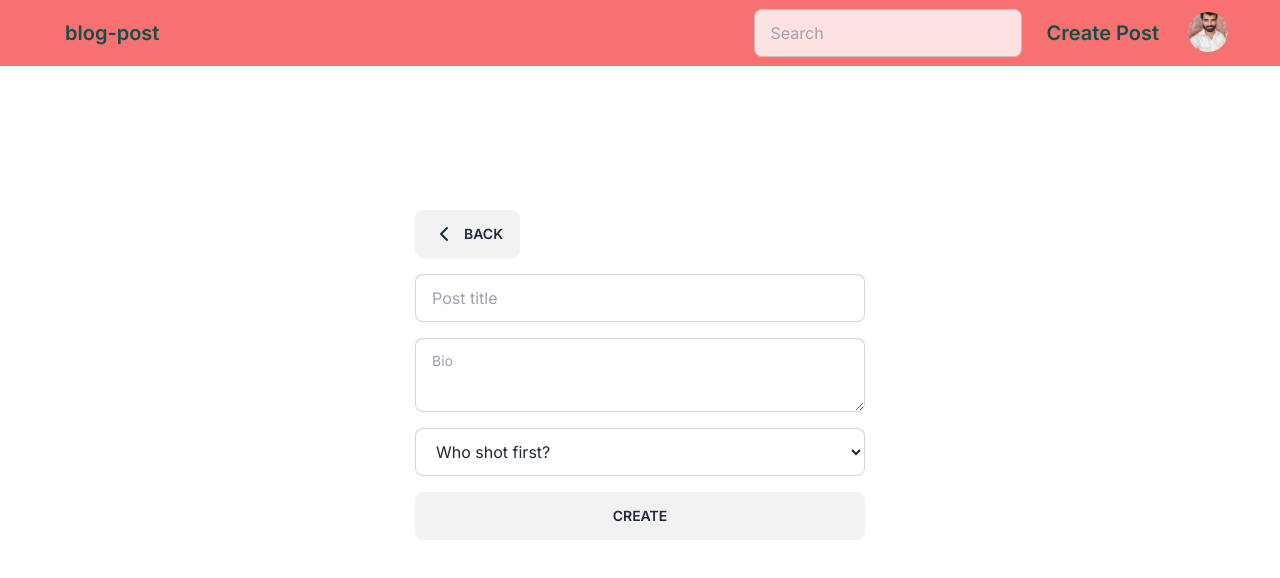
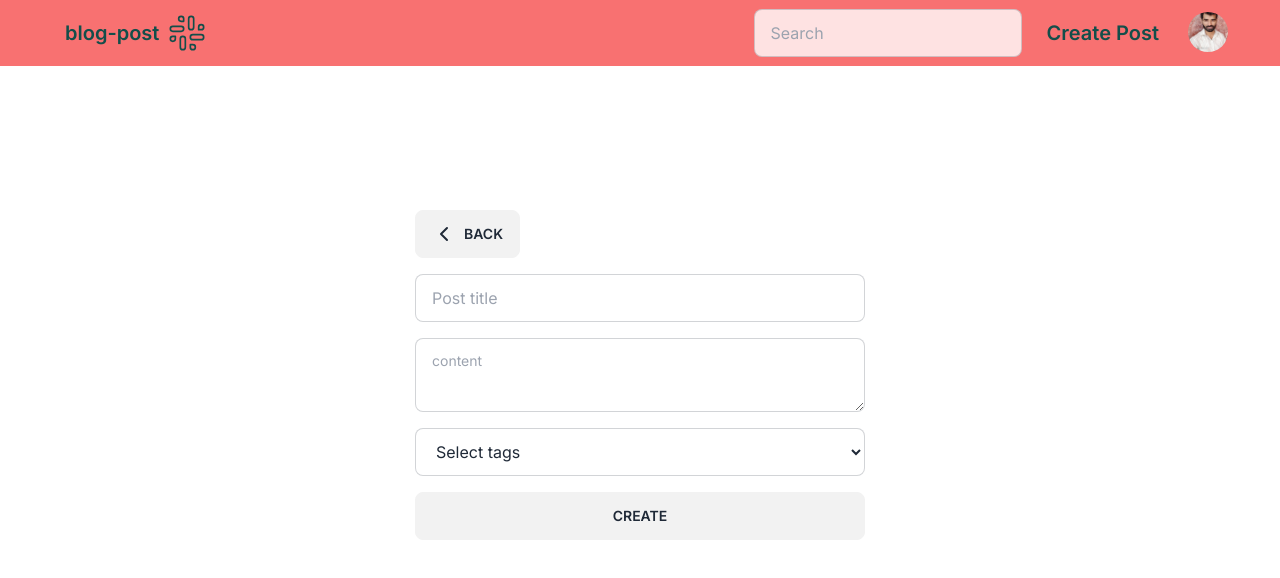
Before and after one commit to syedalirazazaidi/next-stack-projects, a Next.js app in the folder blogpost/: page /createblog in a window 1280 px wide. Shown: the top 578 px of the page. Built offline with nearby package versions, Linux system fonts and the light colour scheme.

Commit message:
details blog page

```diff
--- /dev/null
+++ b/blogpost/src/app/(route)/blog/[id]/page.tsx
@@ -0,0 +1,14 @@
+import React from "react";
+import ButtonAction from "@/components/buttonaction";
+
+export default function BlogDetails() {
+  return (
+    <>
+      <div className="container">
+        <h2>post One</h2>
+        <ButtonAction />
+        <p className="text-slate-700">Post one content</p>
+      </div>
+    </>
+  );
+}
--- a/blogpost/src/app/(route)/createblog/page.tsx
+++ b/blogpost/src/app/(route)/createblog/page.tsx
@@ -35,16 +35,21 @@ export default function CreateBlog() {
 
         <textarea
           className="textarea textarea-bordered w-full max-w-lg"
-          placeholder="Bio"
-          {...register("post", { required: true })}
+          placeholder="content"
+          {...register("content", { required: true })}
         ></textarea>
 
-        <select className="input input-bordered w-full max-w-lg">
-          <option disabled selected>
-            Who shot first?
+        <select
+          className="input select-bordered w-full max-w-lg"
+          {...register("tag", { required: true })}
+          defaultValue=""
+        >
+          <option disabled value="">
+            Select tags
           </option>
-          <option>Han Solo</option>
-          <option>Greedo</option>
+          <option>Javascript</option>
+          <option>PHP</option>
+          <option>Python</option>
         </select>
         <button type="submit" className="btn">
           Create
--- /dev/null
+++ b/blogpost/src/components/buttonaction.tsx
@@ -0,0 +1,21 @@
+import { Pencil, Trash } from "lucide-react";
+import Link from "next/link";
+import React from "react";
+
+export default function ButtonAction() {
+  return (
+    <div className="flex gap-4">
+      <Link
+        className="bg-green-900 btn text-yellow-50 hover:bg-green-800 rounded-lg"
+        href="/edit/id"
+      >
+        Edit
+        <Pencil />
+      </Link>
+      <button className="btn btn-error">
+        Delete
+        <Trash />
+      </button>
+    </div>
+  );
+}
--- a/blogpost/src/components/navbar.tsx
+++ b/blogpost/src/components/navbar.tsx
@@ -3,6 +3,7 @@ import Image from "next/image";
 import React from "react";
 import profilePic from "/public/myimg.jpeg";
 import Link from "next/link";
+import { Slack } from "lucide-react";
 
 export default function Navbar() {
   return (
@@ -14,6 +15,7 @@ export default function Navbar() {
             className="btn btn-ghost normal-case text-xl text-teal-900"
           >
             blog-post
+            <Slack size={40} strokeWidth={1} />
           </Link>
         </div>
         <div className="flex flex-wrap gap-2">
--- a/blogpost/types/type.d.ts
+++ b/blogpost/types/type.d.ts
@@ -1,10 +1,10 @@
 export interface TypeInterface {
   title: string;
-  post: string;
-  tag: TypeTags[];
+  content: string;
+  tag: string;
 }
 
 export interface TypeTags {
   title: string;
-  post: string;
+  content: string;
 }
```
